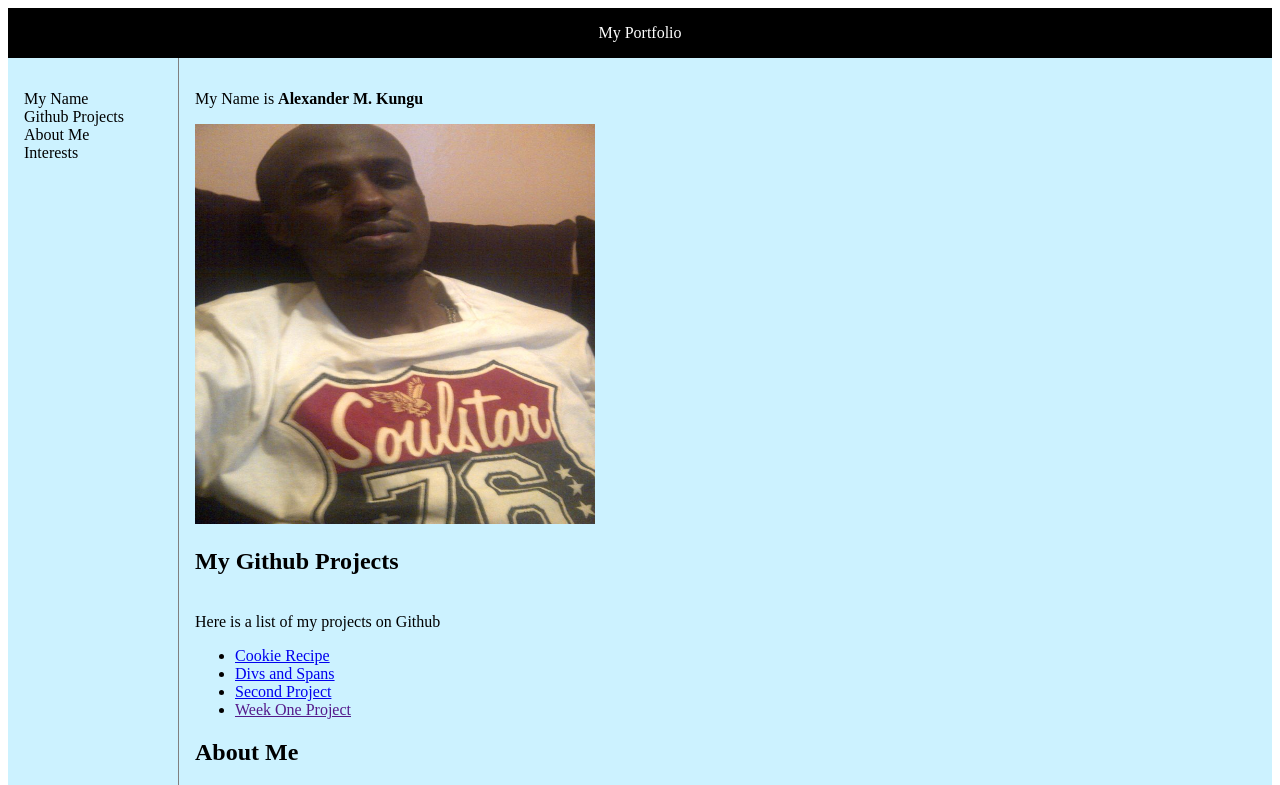
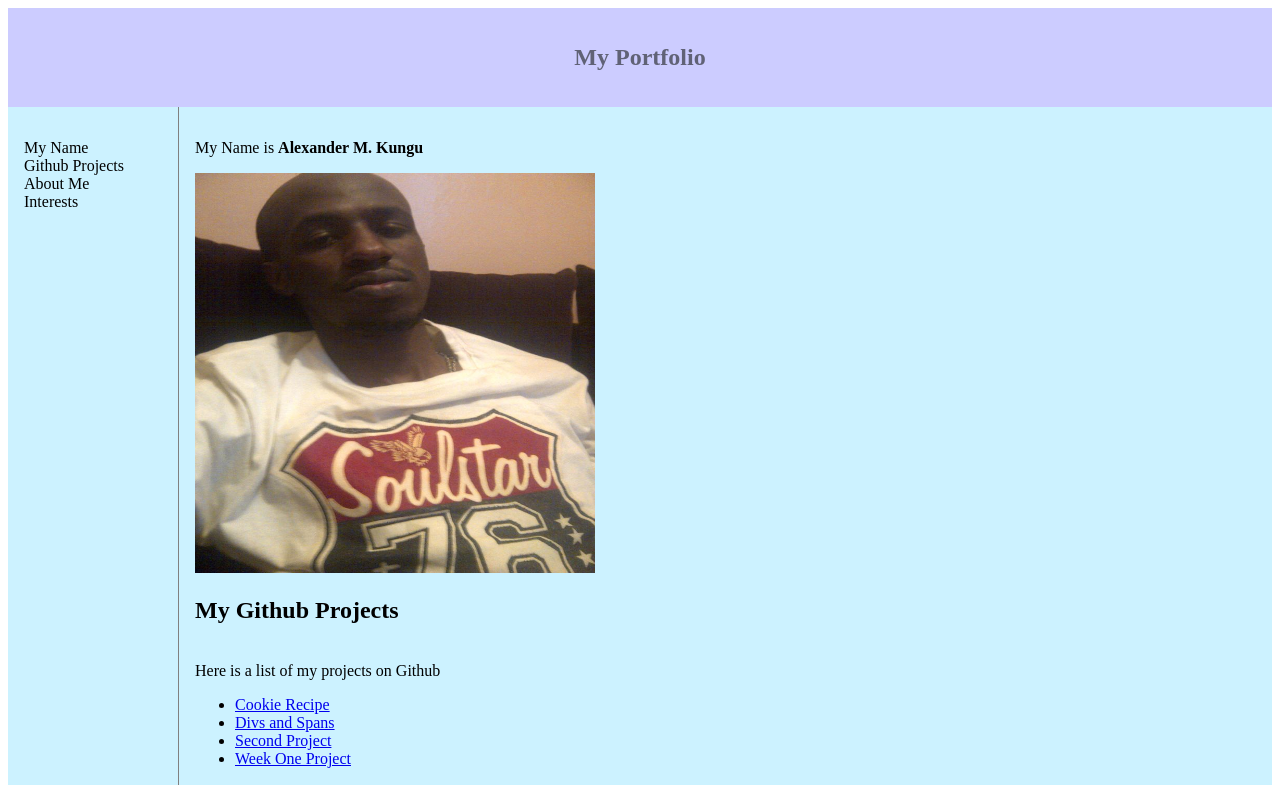
Before and after one commit to AlexanderMK/IP1, a plain HTML site: page alexandermk.html in a window 1280 px wide. Shown: the top 785 px of the page. Drawn offline with Linux system fonts and the light colour scheme.

Commit message:
changed header and footer colours

```diff
--- a/alexandermk.html
+++ b/alexandermk.html
@@ -6,9 +6,9 @@
   </head>
 
   <body>
-    <header> My Portfolio </header>
+    <header> <h2>My Portfolio</h2> </header>
     <div class="container">
-      <!--The div element is a block level element used for grouping HTML elements-->
+      <!--The div element is a block level element I used for grouping HTML elements-->
       <nav>
         <ul>
           <li>My Name</li>
@@ -28,7 +28,7 @@
                 <li><a href="https://github.com/AlexanderMK/cookie-recipe.git">Cookie Recipe</a></li>
                 <li><a href="https://github.com/AlexanderMK/Divs-and-Spans.git">Divs and Spans</a></li>
                 <li><a href="https://github.com/AlexanderMK/Second-Project.git">Second Project</a></li>
-                <li><a href="">Week One Project</a>
+                <li><a href="https://github.com/AlexanderMK/Week-One-Project.git">Week One Project</a>
               </ul>
 
 
--- a/css/style.css
+++ b/css/style.css
@@ -5,8 +5,8 @@ div.container {
 }
 header, footer {
     padding: 1em;
-    color: white;
-    background-color: black;
+    color: #606276;
+    background-color: #ccccff;
     clear: left;
     text-align: center;
 }
```
